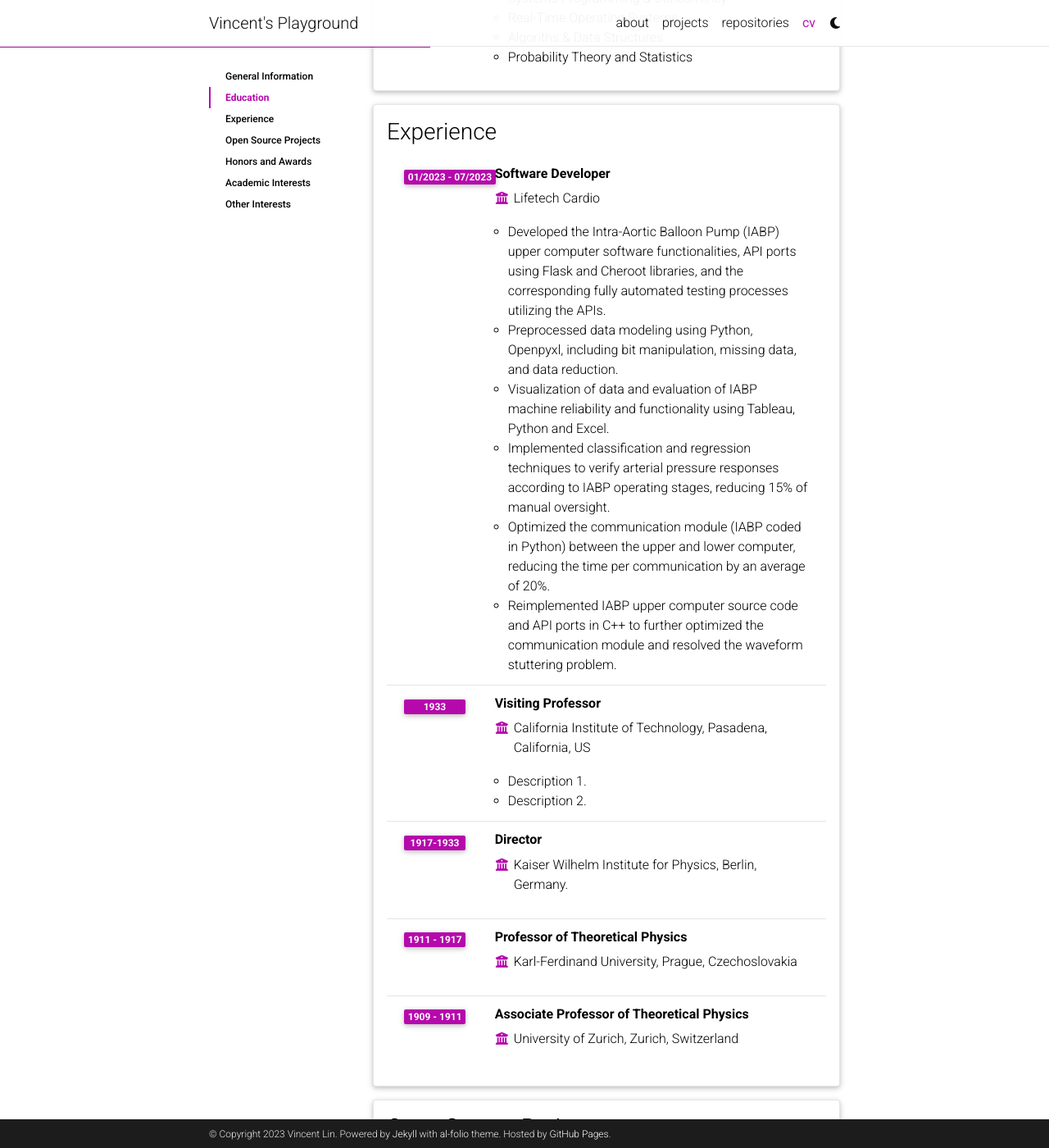
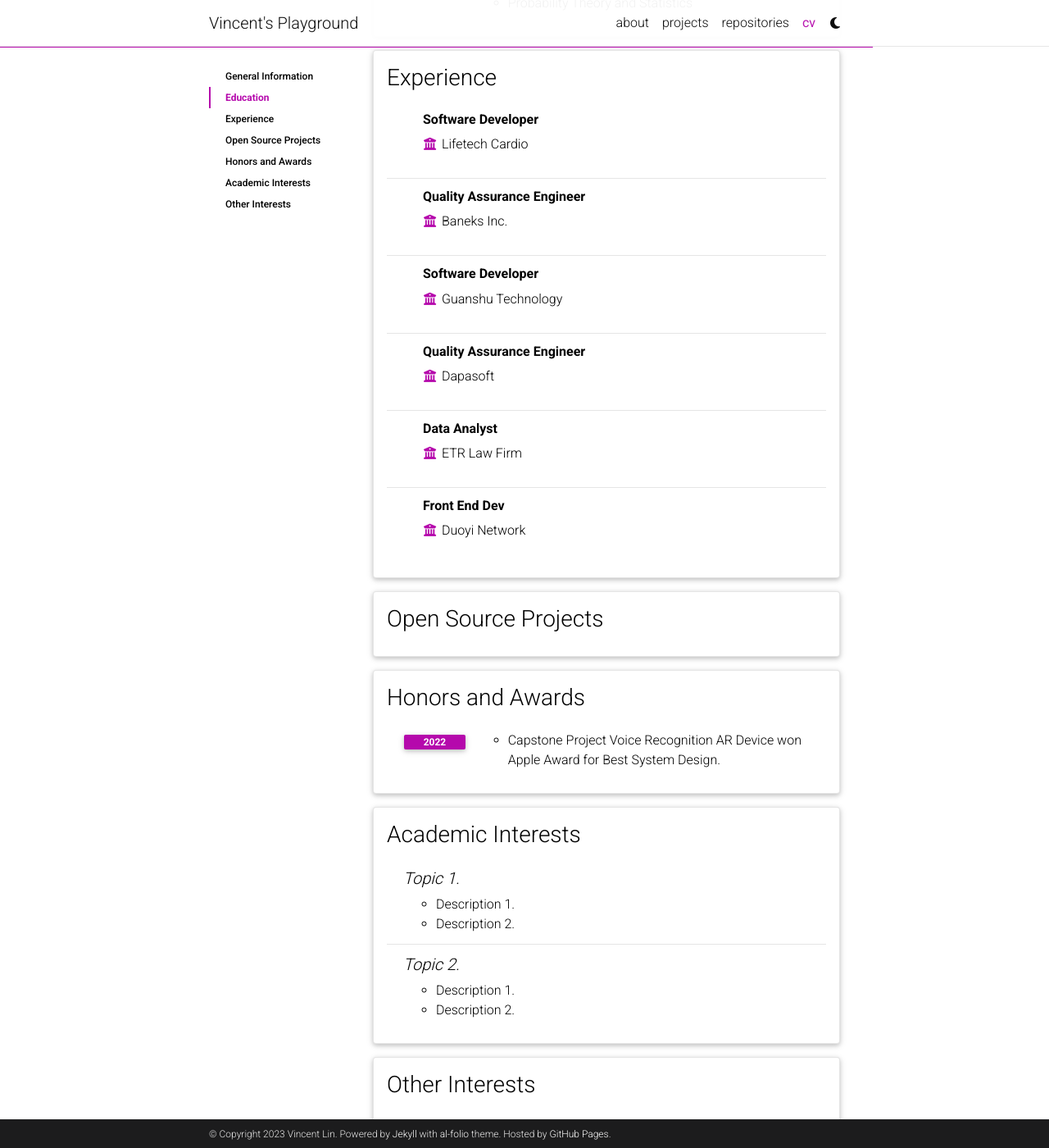
Before and after one commit to vin100808/vin100808.github.io, a Jekyll site: the page built from _pages/cv.md, in a window 1280 px wide and 1400 px high, scrolled down 624 px. Shown: the whole window at 82% size. Built offline with Jekyll 4.4.1, drawn with Linux system fonts in a browser that asks for light colours; comment, search, counter and statistics services are not loaded; a style sheet for code colours, icons or effects is not loaded; some of the changed text lies outside the part shown.

Commit message:
Updated cv

```diff
--- a/_data/cv.yml
+++ b/_data/cv.yml
@@ -4,7 +4,7 @@
     - name: Full Name
       value: Vincent Lin
     - name: Date of Birth
-      value: 3rd November 1998
+      value: 03/11/1998
     - name: Languages
       value: English, Mandarin, Cantonese
 
@@ -32,51 +32,48 @@
   contents:
     - title: Software Developer
       institution: Lifetech Cardio
-      year: 01/2023 - 07/2023
-      description:
-        - Developed the Intra-Aortic Balloon Pump (IABP) upper computer software functionalities, API ports using Flask and Cheroot libraries, and the corresponding fully automated testing processes utilizing the APIs.
-        - Preprocessed data modeling using Python, Openpyxl, including bit manipulation, missing data, and data reduction.
-        - Visualization of data and evaluation of IABP machine reliability and functionality using Tableau, Python and Excel.
-        - Implemented classification and regression techniques to verify arterial pressure responses according to IABP operating stages, reducing 15% of manual oversight.
-        - Optimized the communication module (IABP coded in Python) between the upper and lower computer, reducing the time per communication by an average of 20%.
-        - Reimplemented IABP upper computer source code and API ports in C++ to further optimized the communication module and resolved the waveform stuttering problem.
-    - title: Visiting Professor
-      institution: California Institute of Technology, Pasadena, California, US
-      year: 1933
-      description:
-        - Description 1.
-        - Description 2.
+      # year: 1/2023 - 7/2023
+      # description:
+        # - Developed the Intra-Aortic Balloon Pump (IABP) upper computer software functionalities, API ports using Flask and Cheroot libraries, and the corresponding fully automated testing processes utilizing the APIs.
+        # - Preprocessed data modeling using Python, Openpyxl, including bit manipulation, missing data, and data reduction.
+        # - Visualization of data and evaluation of IABP machine reliability and functionality using Tableau, Python and Excel.
+        # - Implemented classification and regression techniques to verify arterial pressure responses according to IABP operating stages, reducing 15% of manual oversight.
+        # - Optimized the communication module (IABP coded in Python) between the upper and lower computer, reducing the time per communication by an average of 20%.
+        # - Reimplemented IABP upper computer source code and API ports in C++ to further optimized the communication module and resolved the waveform stuttering problem.
 
-    - title: Director
-      institution: Kaiser Wilhelm Institute for Physics, Berlin, Germany.
-      year: 1917-1933
+    - title: Quality Assurance Engineer
+      institution: Baneks Inc.
+      # year: 9/2022 - 12/2022
 
-    - title: Professor of Theoretical Physics
-      institution: Karl-Ferdinand University, Prague, Czechoslovakia
-      year: 1911 - 1917
-      description:
+    - title: Software Developer
+      institution: Guanshu Technology
+      # year: 1/2020 - 4/2020
 
-    - title: Associate Professor of Theoretical Physics
-      institution: University of Zurich, Zurich, Switzerland
-      year: 1909 - 1911
+    - title: Quality Assurance Engineer
+      institution: Dapasoft
+      # year: 5/2019 - 8/2019
+
+    - title: Data Analyst
+      institution: ETR Law Firm
+      # year: 9/2018 - 12/2018
+
+    - title: Front End Dev
+      institution: Duoyi Network
+      # year: 1/2017 - 4/2017
 
 - title: Open Source Projects
   type: time_table
   contents:
-    - title: <a href="https://github.com/alshedivat/al-folio">al-folio</a>
-      year: 2015-now
-      description: A beautiful, simple, clean, and responsive Jekyll theme for academics.
+    # - title: <a href="https://github.com/alshedivat/al-folio">al-folio</a>
+    #   year: 2015-now
+    #   description: A beautiful, simple, clean, and responsive Jekyll theme for academics.
 
 - title: Honors and Awards
   type: time_table
   contents:
-    - year: 1921
+    - year: 2022
       items:
-        - Nobel Prize in Physics
-        - Matteucci Medal
-    - year: 2029
-      items:
-        - Max Planck Medal
+        - Capstone Project Voice Recognition AR Device won Apple Award for Best System Design.
 
 - title: Academic Interests
   type: nested_list
@@ -93,4 +90,4 @@
 - title: Other Interests
   type: list
   contents:
-    - <u>Hobbies:</u> Hobby 1, Hobby 2, etc.
+    - <u>Hobbies:</u> Golf, Jujitsu
```
Also changed, not shown: _pages/cv.md (+2 -2 lines), 2 other files.
